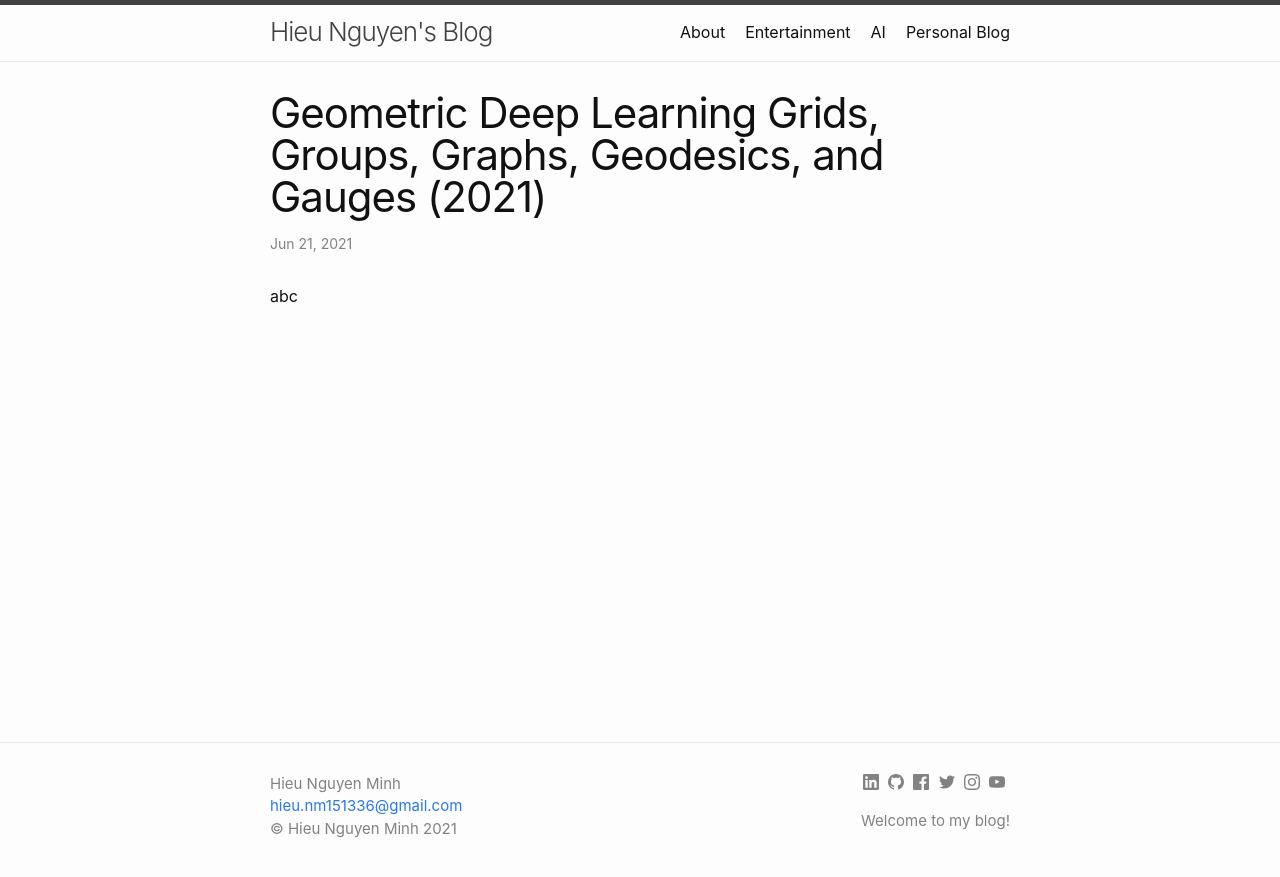
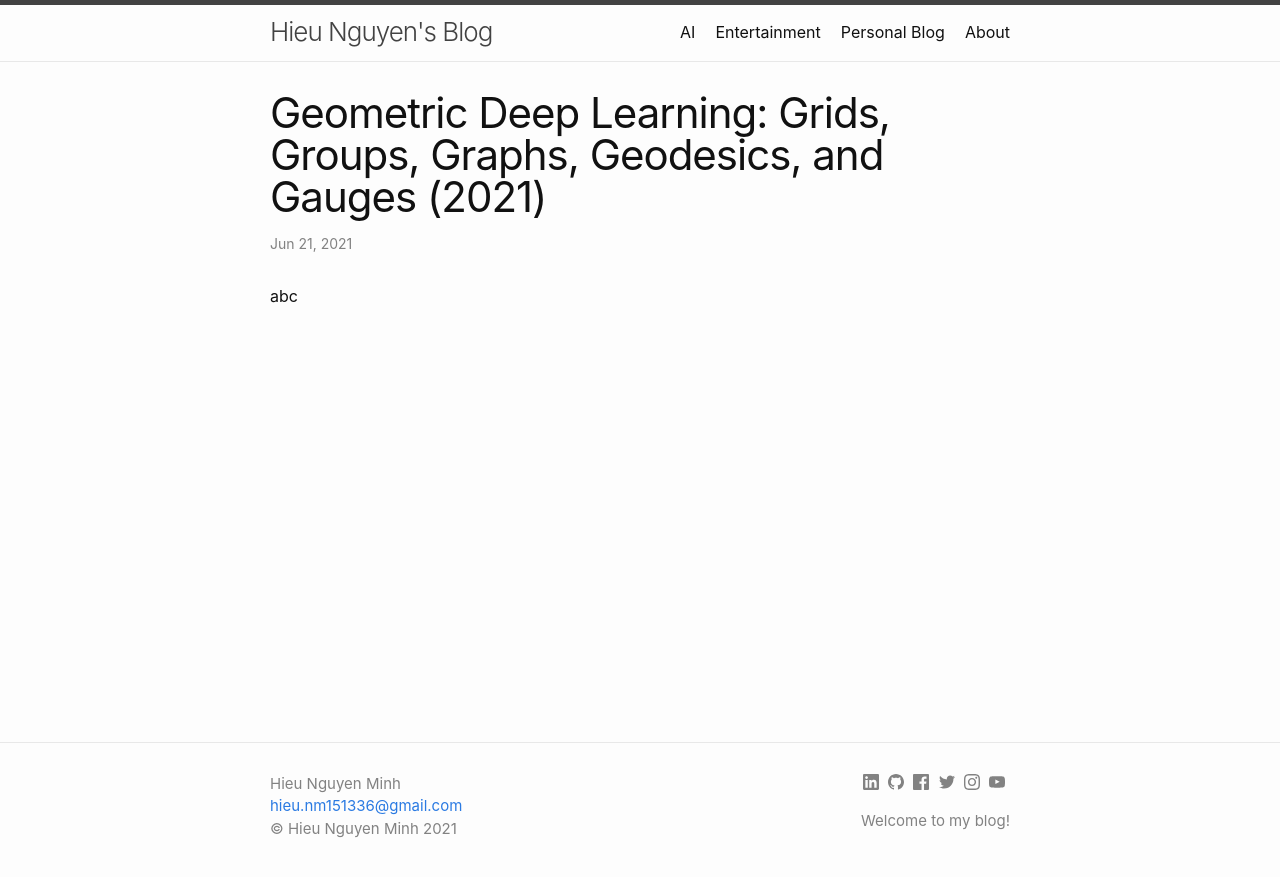
Before and after one commit to hieunm44/hieuproxo.github.io, a Jekyll site: the page built from _posts/2021-06-21-geo-dl2.md, in a window 1280 px wide. Shown: the top 877 px of the page. Built offline with Jekyll 4.4.1, drawn with Linux system fonts in a browser that asks for light colours.

Commit message:
minor changes

```diff
--- a/_posts/2021-06-21-geo-dl2.md
+++ b/_posts/2021-06-21-geo-dl2.md
@@ -1,6 +1,6 @@
 ---
 layout: post
-title: Geometric Deep Learning Grids, Groups, Graphs, Geodesics, and Gauges (2021)
+title: "Geometric Deep Learning: Grids, Groups, Graphs, Geodesics, and Gauges (2021)"
 date: 2021-06-21 23:26:18 +0700
 category: Geometric Deep Learning
 ---
```
Also changed, not shown: _layouts/home.html (+5 -9 lines), blog1-ai/blog1.md (renamed from blog2-ai/index.md), blog2-entmt/blog2.md (renamed from blog3-entmt/index.md), blog3-personal/blog3.md (renamed from blog1-personal/index.md), blog4-about/blog4.md (renamed from about.md).
